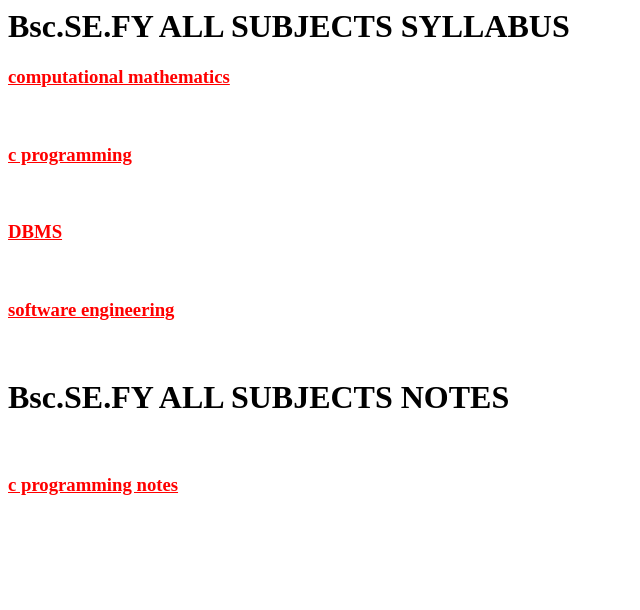
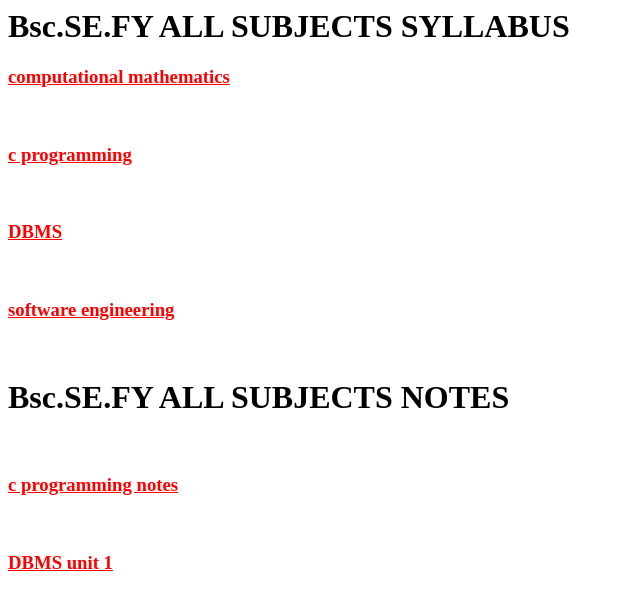
Before and after one commit to ganeshbhalke/ganesh, a plain HTML site: page index.html in a window 1280 px wide. Shown: the whole page, without its empty margins (0-640 px from the left). Drawn offline with Linux system fonts and the light colour scheme.

Commit message:
Update index.html

```diff
--- a/index.html
+++ b/index.html
@@ -37,6 +37,7 @@
       <a href="software engineering.pdf"><h3>software engineering</h3></a><br>
        <h1>Bsc.SE.FY ALL SUBJECTS NOTES</h1><br>
     <a href="c programming notes.pdf"><h3>c programming notes</h3></a><br>
+       <a href="DBMS unit 1 .pdf"><h3>DBMS unit 1 </h3></a><br>
 
    <br><br><marquee><img src="ganesh2.jpg"><br>Ganesh Bhalke's Website</marquee>
 
```
